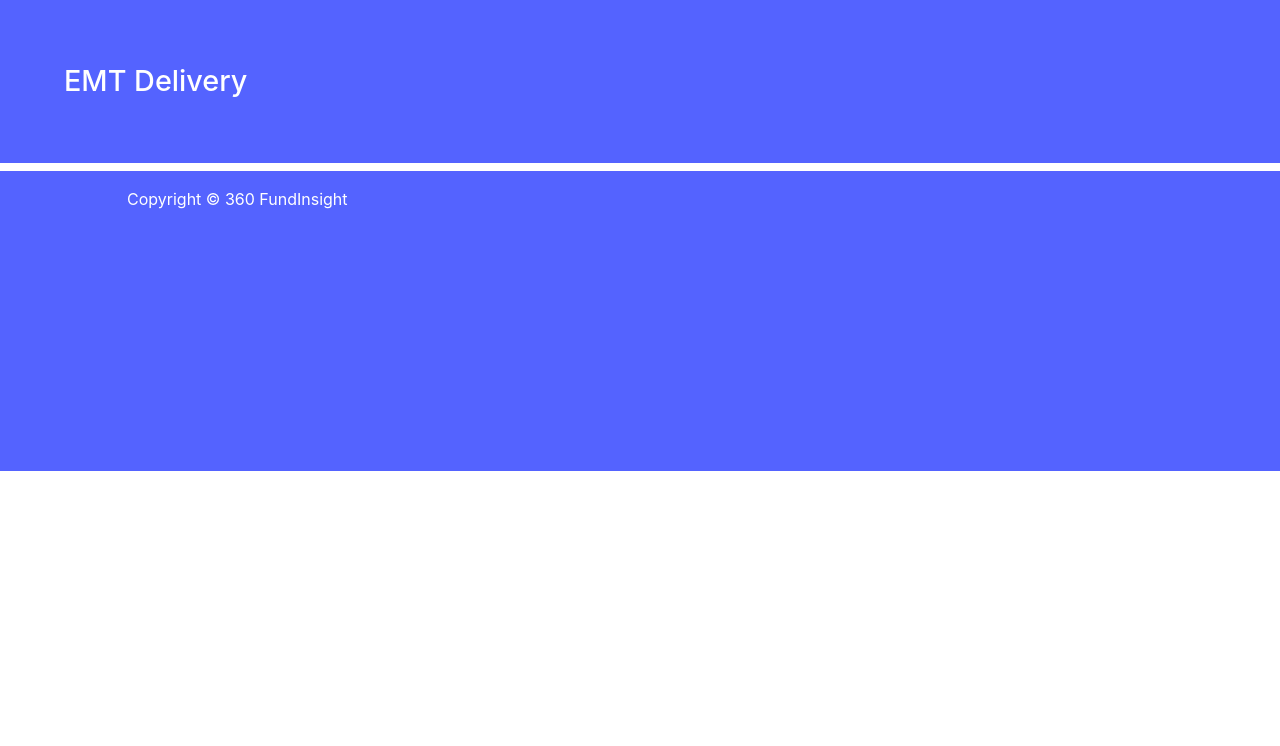
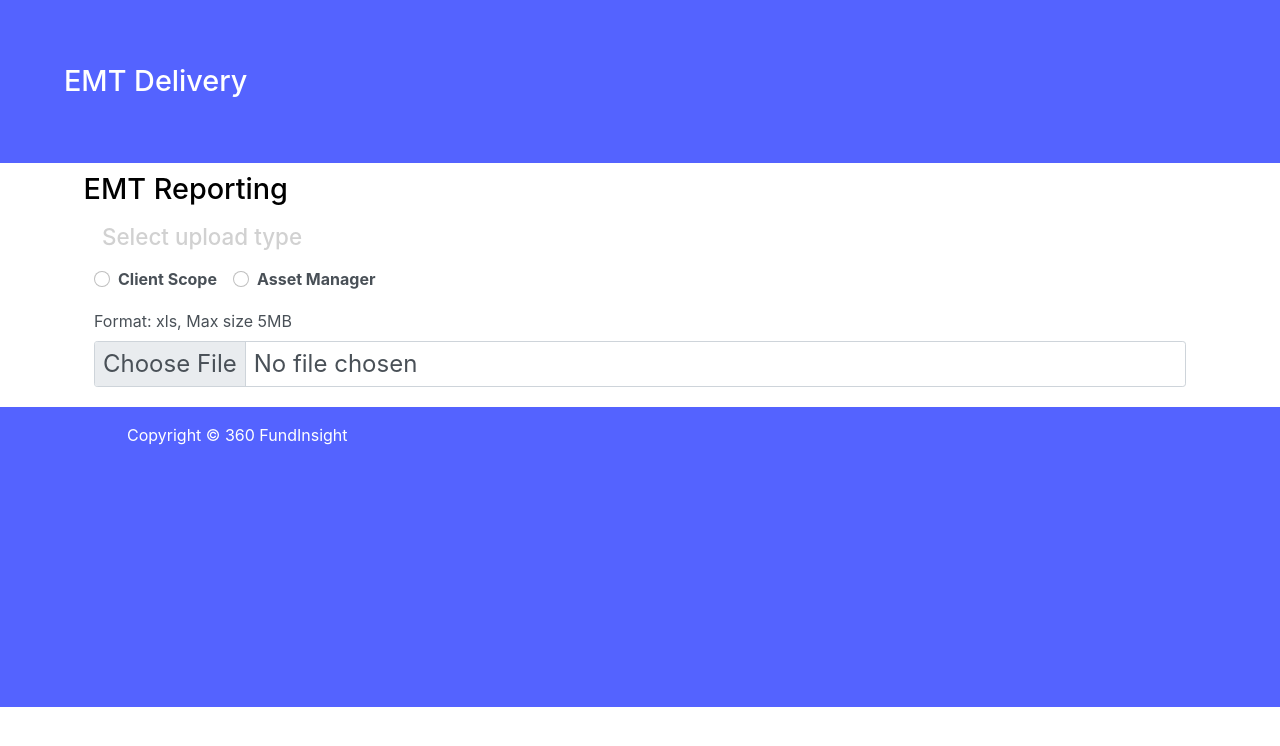
Before and after one commit to ro1814/emt-delivery, a React (Create React App) app in the folder emt-delivery-frontend/: page /emt in a window 1280 px wide. Shown: the top 746 px of the page. Built offline with nearby package versions, Linux system fonts and the light colour scheme.

Commit message:
Part of the functions added to emt screen

```diff
--- a/emt-delivery-frontend/src/App.js
+++ b/emt-delivery-frontend/src/App.js
@@ -1,6 +1,7 @@
 import { BrowserRouter as Router, Route } from "react-router-dom";
 import { Container } from "react-bootstrap";
 import {HomeScreen} from "./screens/HomeScreen";
+import {EmtScreen} from './screens/EmtScreen'
 import Header from './components/Header'
 import Footer from './components/Footer'
 import LoginScreen from "./screens/LoginScreen";
@@ -19,6 +20,7 @@ function App() {
         <Container>
         <Route path="/login" component={LoginScreen} />
         <Route path="/" component={HomeScreen} exact />
+        <Route path="/emt" component={EmtScreen} exact />
         </Container>
 
         <Footer/>
--- /dev/null
+++ b/emt-delivery-frontend/src/screens/EmtScreen.js
@@ -0,0 +1,41 @@
+import React from "react";
+import { Button, Container, Form } from "react-bootstrap";
+import "../styles/EmtScreenStyles.css";
+
+export const EmtScreen = () => {
+  return (
+    <>
+      <h1 className="emtTitle">EMT Reporting</h1>
+      <Container>
+        <h2 className="emtSubtitle">Select upload type</h2>
+        <Form>
+          {["radio"].map((type) => (
+            <div key={`inline-${type}`} className="mb-3">
+              <Form.Check
+                inline
+                className="checkBox"
+                label="Client Scope"
+                name="group1"
+                type={type}
+                id={`inline-${type}-1`}
+              />
+              <Form.Check
+                inline
+                className="checkBox"
+                label="Asset Manager"
+                name="group1"
+                type={type}
+                id={`inline-${type}-2`}
+              />
+            </div>
+          ))}
+        </Form>
+        <Form.Group controlId="formFileSm" className="mb-3">
+          <Form.Label>Format: xls, Max size 5MB</Form.Label>
+          <Form.Control type="file" size="sm" />
+
+        </Form.Group>
+      </Container>
+    </>
+  );
+};
--- /dev/null
+++ b/emt-delivery-frontend/src/styles/EmtScreenStyles.css
@@ -0,0 +1,13 @@
+.emtTitle {
+    color: black;
+    text-align: start;
+}
+
+.emtSubtitle {
+    color: #D1D1D1;
+    text-align: left;
+}
+
+.checkBox {
+    font-weight: bold;
+}
--- a/emt-delivery-frontend/src/styles/FooterStyles.css
+++ b/emt-delivery-frontend/src/styles/FooterStyles.css
@@ -1,4 +1,5 @@
 .footerDiv {
+    margin-top: 20px;
     width: 100%;
     height: 300px;
     background-color: #5463FF;
```
